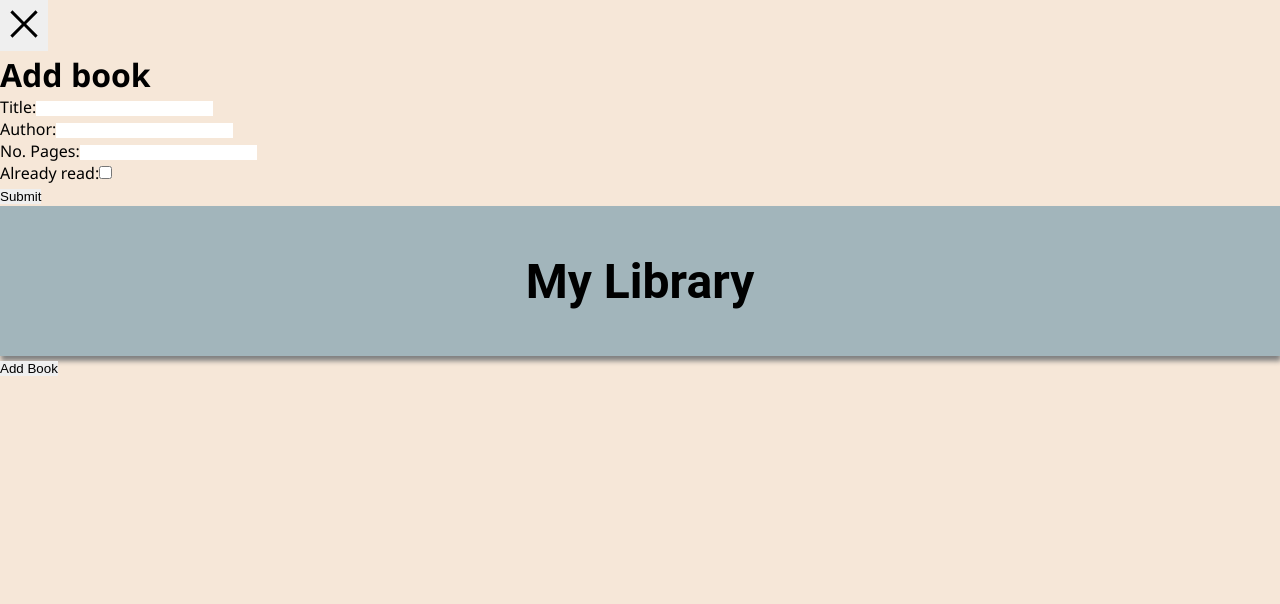
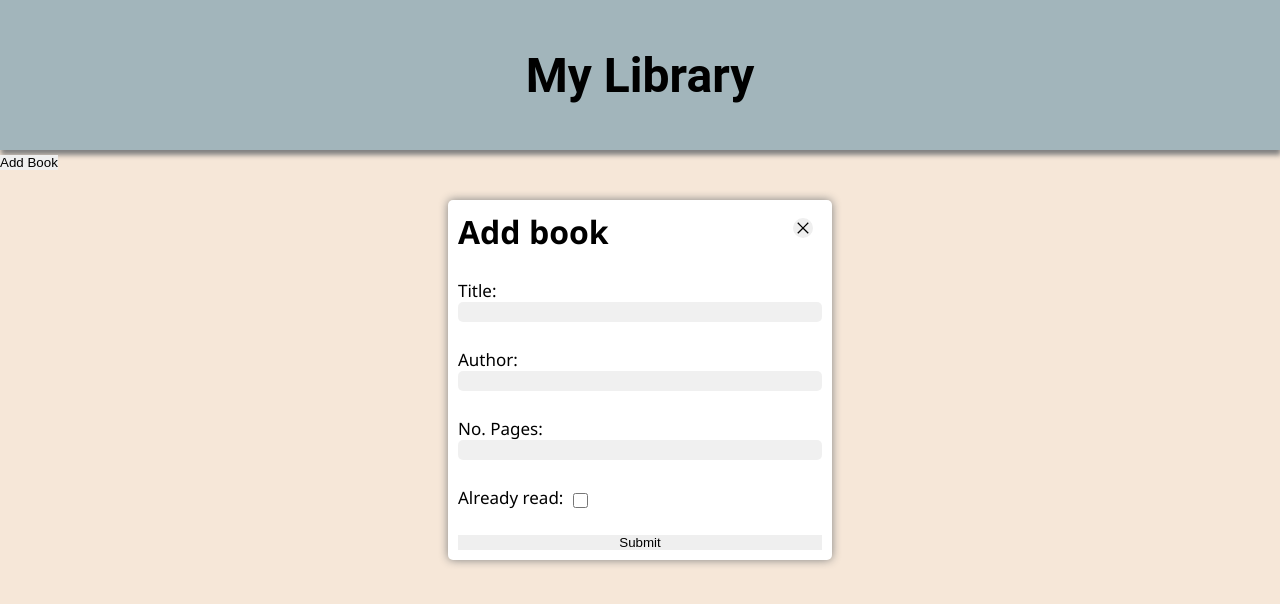
Before and after one commit to ArturoVa/Library, a plain HTML site: page index.html in a window 1280 px wide. Drawn offline with Linux system fonts and the light colour scheme.

Commit message:
Add basic layout to form

```diff
--- a/style.css
+++ b/style.css
@@ -4,9 +4,7 @@
     border: none;
     box-sizing: border-box;
 }
-:root{
-    --title_size: 3em;
-}
+
 body{
     min-width: 100vw;
     min-height: 100vh;
@@ -27,7 +25,7 @@ body{
 }
 
 #title{
-    font-size: var(--title_size);
+    font-size: 3em;
     font-weight: 700;
     font-family: Roboto;
 }
@@ -35,3 +33,63 @@ body{
 #body{
     flex-grow: 1;
 }
+#close, #close img{
+    height: 20px;
+    width: 20px;
+    border-radius: 50%;
+}
+#close{
+    position: absolute;
+    right: 5%;
+    top: 5%;
+
+}
+
+
+.popUp{
+    display: block;
+    position: absolute;
+    align-self: center;
+    justify-content: center;
+    top: 25%;
+    background: white;
+    width: max(30%,200px);
+    height: max(45%, 300px);
+    box-shadow: 0px 0px 10px grey;
+    padding: 10px;
+    border-radius: 5px;
+
+}
+#form{
+    display: flex;
+    height: 100%;
+    flex-direction: column;
+    justify-content:space-between ;
+
+}
+.field-checkbox , .field-input{
+    font-size: 17px;
+    display: flex;
+
+}
+
+.field-input{
+    flex-direction: column;
+    justify-content: space-between;
+}
+.field-input input{
+    flex-grow: 1;
+    height: 20px;
+    background: #8b8b8b22;
+    border-radius: 5px;
+}
+.field-checkbox{
+    justify-content: space;
+}
+.field-checkbox input#read{
+    align-self: center;
+    margin-top: 5px;
+    margin-left: 10px;
+    width: 15px;
+    height: 15px;
+}
```
